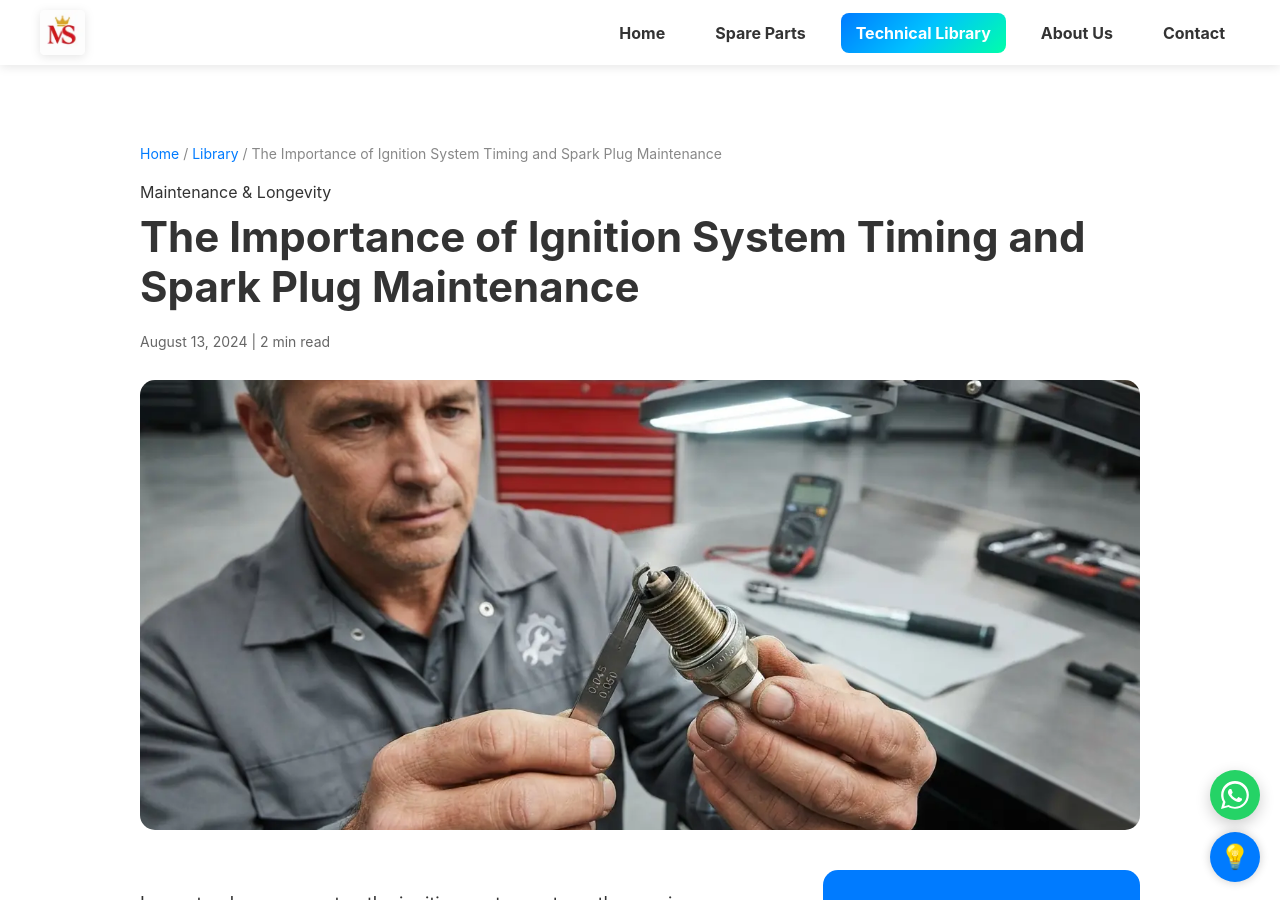
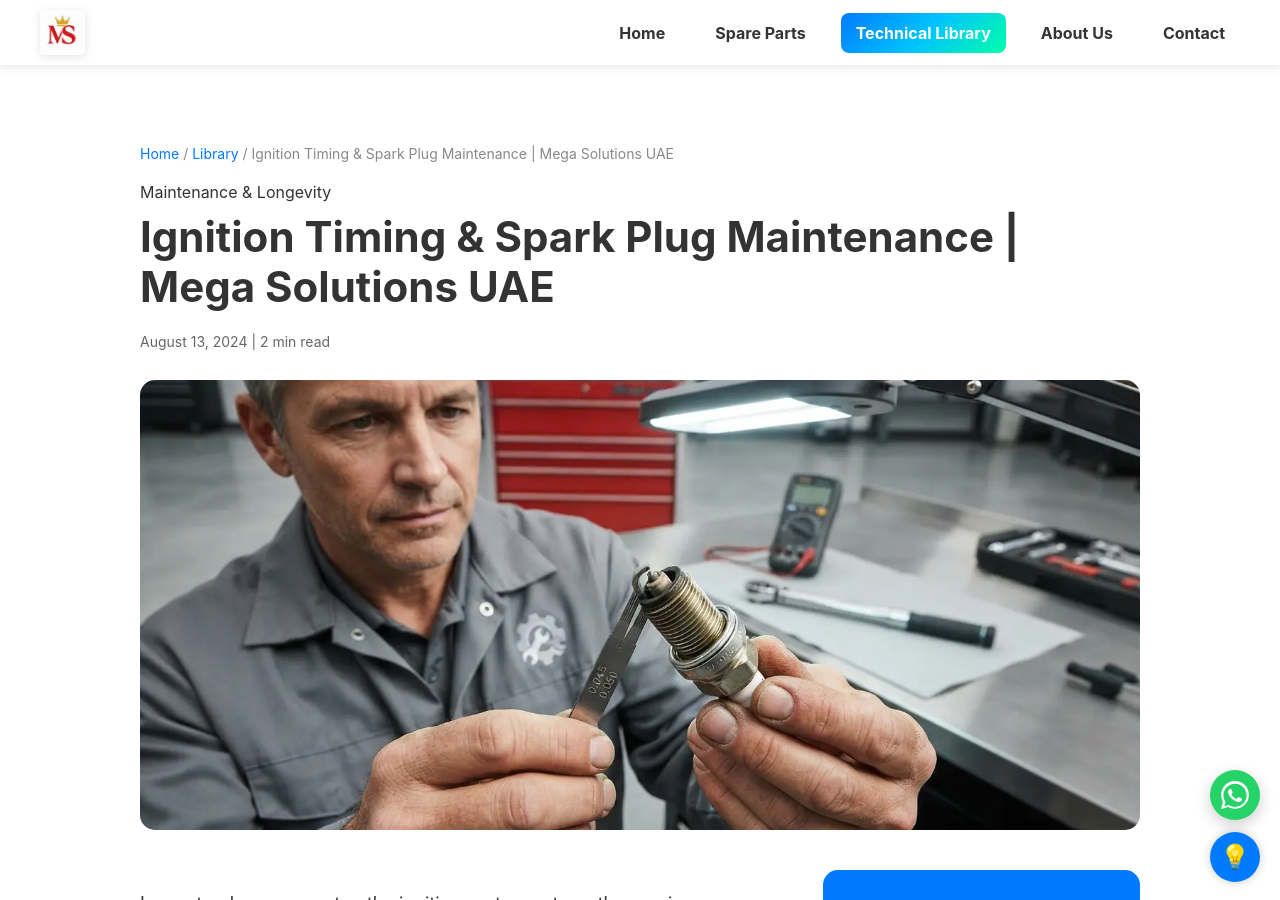
Before and after one commit to Khisal786/Mega-Solutions-UAE, a Jekyll site: the page built from _posts/2024-08-13-importance-of-ignition-system-timing-and-spark-plug-maintenance.md, in a window 1280 px wide and 900 px high. Built offline with Jekyll 4.4.1, drawn with Linux system fonts in a browser that asks for light colours.

Commit message:
Update post title and maintain content formatting

```diff
--- a/_posts/2024-08-13-importance-of-ignition-system-timing-and-spark-plug-maintenance.md
+++ b/_posts/2024-08-13-importance-of-ignition-system-timing-and-spark-plug-maintenance.md
@@ -1,6 +1,6 @@
 ---
 layout: post
-title: "The Importance of Ignition System Timing and Spark Plug Maintenance"
+title: "Ignition Timing & Spark Plug Maintenance | Mega Solutions UAE"
 date: 2024-08-13
 image: /assets/images/blog/ignition-system-timing-spark-plug-maintenance.webp
 description: "An expert maintenance guide on maximizing combustion efficiency, preventing engine knock, and managing spark plug wear in industrial gas engines."
```
